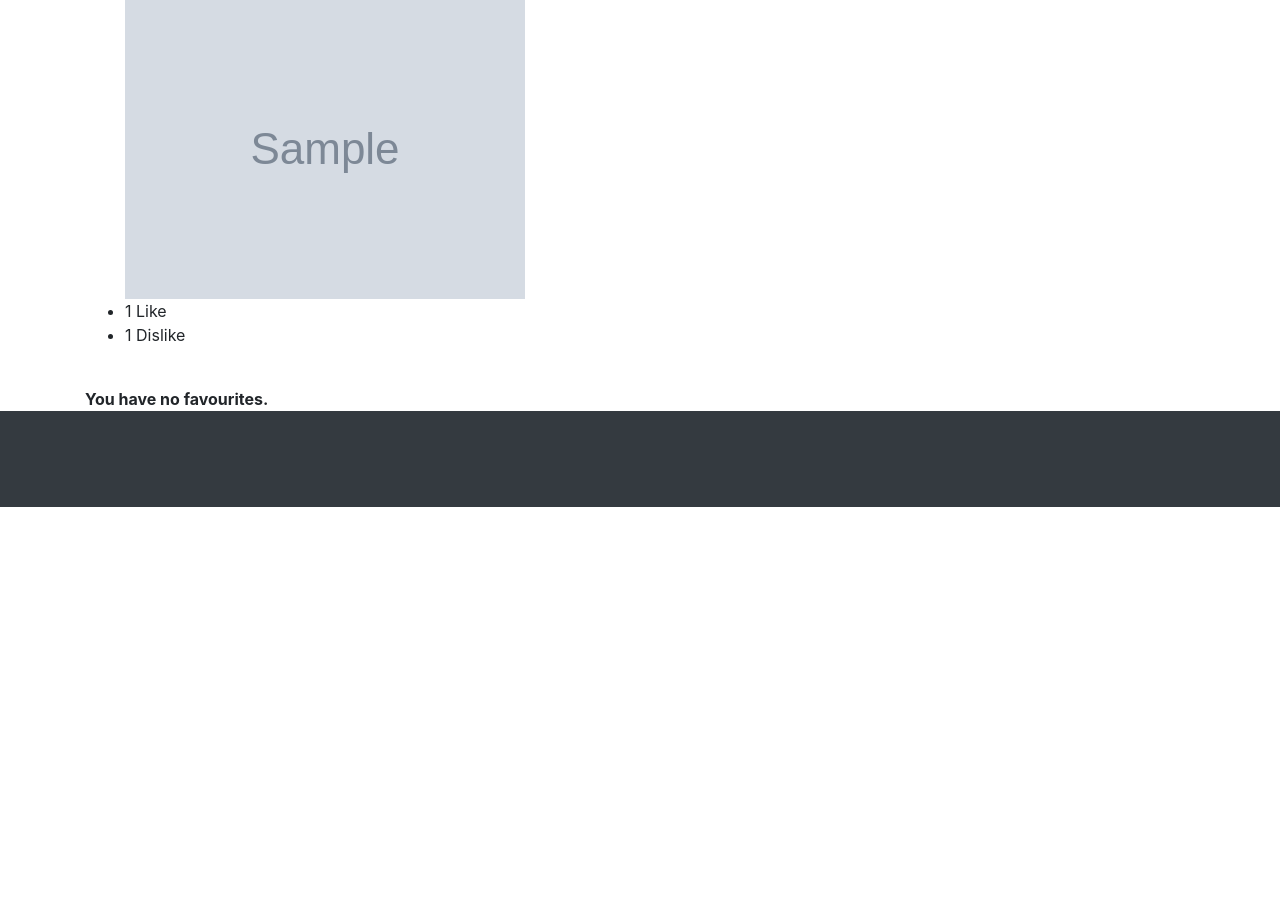
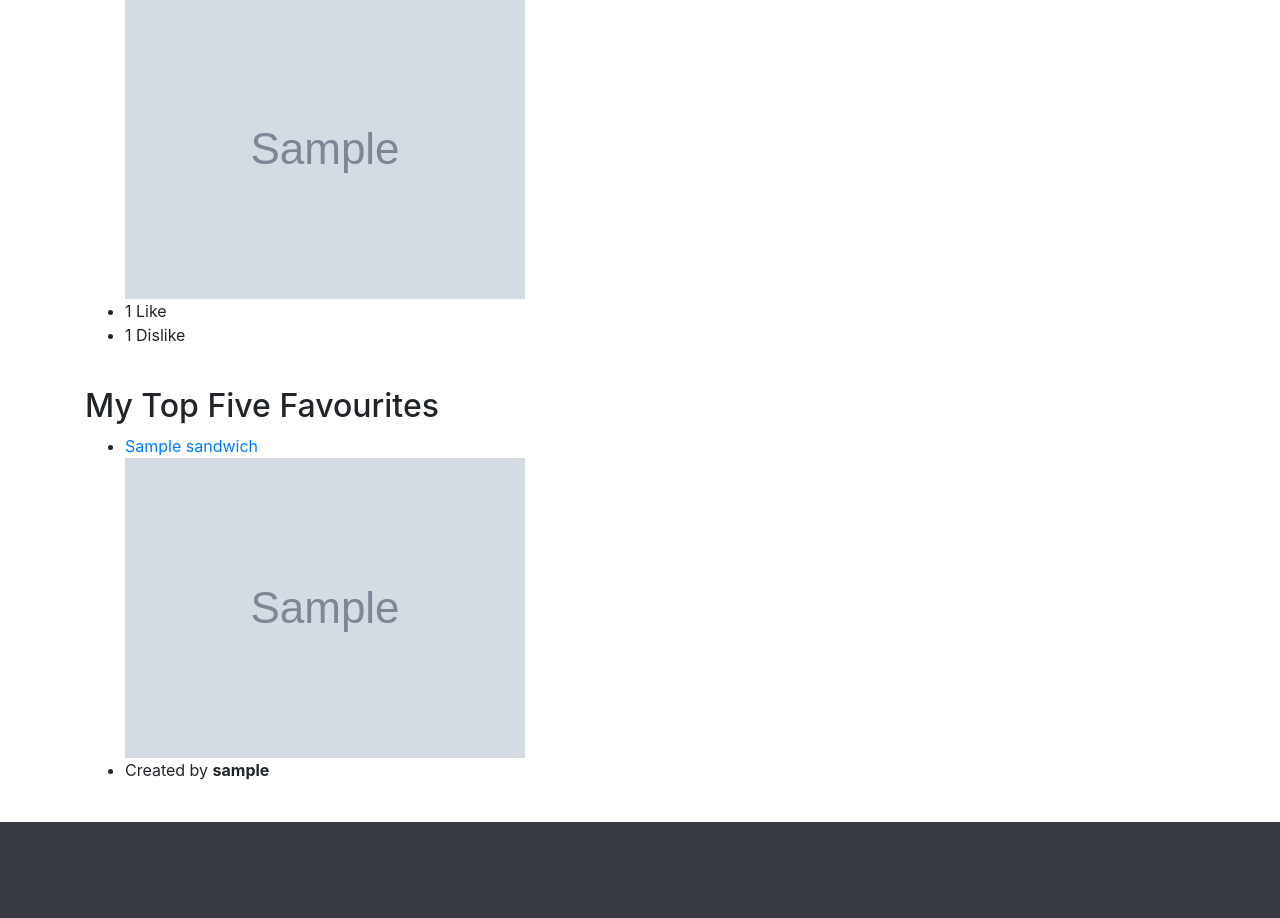
Before and after one commit to 2268563/which-sandwich, a Django app: page /whichsandwich/my_account/ in a window 1280 px wide. Shown: the part 127-1045 px from the top of the page. Before the commit the page ends 634 px from the top, so only its background shows below. Run offline with Django 3.2, Linux system fonts and the light colour scheme; a user stored in the database is signed in; tables that the repository leaves empty hold one stand-in row (values such as "Sample post"); grey boxes marked "Sample" are stand-in pictures; some libraries are stand-ins or nearby versions.

Commit message:
My account page now displays favourites

```diff
--- a/which_sandwich_project/templates/whichsandwich/browse.html
+++ b/which_sandwich_project/templates/whichsandwich/browse.html
@@ -16,7 +16,7 @@ Browse
     {% if sandwich.image %}
     <img src="{{ sandwich.image.url }}" alt="{{ sandwich.name }}" />
     {% endif %}
-    <li>Created by {{ sandwich.creator }}</li>
+    <li>Created by <strong>{{ sandwich.creator }}</strong></li>
     {% if sandwich.likes == 1 %}
 		<li>{{ sandwich.likes }} Like</li>
 	{% else %}
--- a/which_sandwich_project/templates/whichsandwich/my_account.html
+++ b/which_sandwich_project/templates/whichsandwich/my_account.html
@@ -40,10 +40,11 @@ My Account
   <h2>My Top Five Favourites</h2>
   <ul>
     {% for sandwich in top_favourites %}
-    <li><a href="{% url 'create_sandwich' sandwich.url %}">{{ sandwich.title }}</a></li>
+    <li><a href="{% url 'show_sandwich' sandwich.slug %}">{{ sandwich.name }}</a></li>
     {% if sandwich.image %}
     <img src="{{ sandwich.image.url }}" alt="{{ sandwich.name }}" />
     {% endif %}
+	<li>Created by <strong>{{ sandwich.creator }}</strong></li>
     <br/>
     {% endfor %}
   </ul>
--- a/which_sandwich_project/templates/whichsandwich/sandwich.html
+++ b/which_sandwich_project/templates/whichsandwich/sandwich.html
@@ -31,7 +31,7 @@
 
       <h3 class="my-3">Sandwich Details</h3>
       <ul>
-        <li>Created by {{ sandwich.creator }}</li>
+        <li>Created by <strong>{{ sandwich.creator }}</strong></li>
         {% if sandwich.likes == 1 %}
         <li><span id="like_count">{{ sandwich.likes }}</span> Likes</li>
         {% else %}
@@ -67,7 +67,7 @@
     {% if comments %}
     <ul>
       {% for comment in comments %}
-      <li>Submitted by {{ comment.user }}</li>
+      <li>Submitted by <strong>{{ comment.user }}</strong></li>
       <li>{{ comment.comment }}</li>
       <br/>
       {% endfor %}
--- a/which_sandwich_project/whichsandwich/views.py
+++ b/which_sandwich_project/whichsandwich/views.py
@@ -103,9 +103,11 @@ def sandwich_name(request):
 @login_required
 def my_account(request):
     best_sandwiches = Sandwich.objects.filter(creator=request.user).order_by('-likes', 'dislikes')
+    top_favourites = request.user.profile.favourites.all().order_by('-likes', 'dislikes')[0:5]
 
     context_dict = {
             'best_sandwiches': best_sandwiches,
+			'top_favourites': top_favourites,
             }
 
     return render(request, 'whichsandwich/my_account.html', context = context_dict)
```
